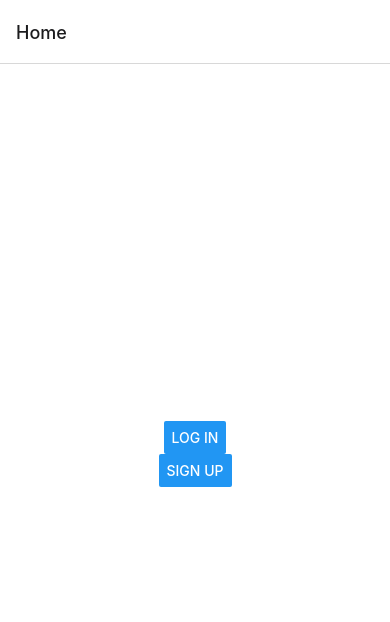
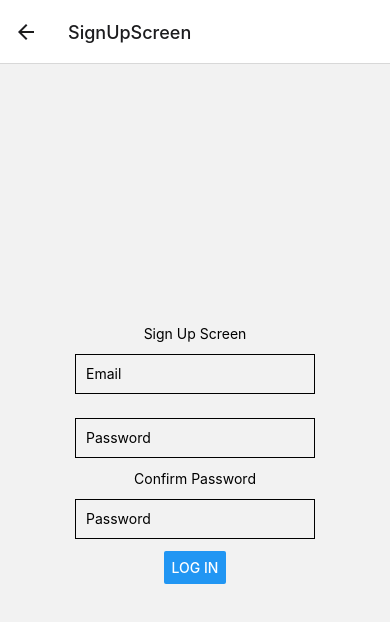
Before and after one commit to OskarGrzenda/FinalYear_Project, a React Native app in the folder GymTrackerApp/: screen /SignUpScreen in a window 390 px wide. Before the commit this address had no page. Shown: the top 622 px of the page. Built offline with nearby package versions, Linux system fonts and the light colour scheme.

Commit message:
Log in Menu Changes

```diff
--- a/GymTrackerApp/App.js
+++ b/GymTrackerApp/App.js
@@ -1,11 +1,10 @@
 import { StatusBar } from 'expo-status-bar';
-import { StyleSheet, Text, View, Button } from 'react-native';
+import { StyleSheet, Text, View, Button, TextInput  } from 'react-native';
 import * as React from 'react';
-// import React, {useState} from 'react';
-//import Navigator from './routes/homeStack';
-//import { SafeAreaView } from 'react-native-safe-area-context';
-import { TouchableOpacity } from 'react-native-gesture-handler';
-//import { withOrientation } from 'react-navigation';
+
+import LoginScreen from './screens/LoginScreen';
+import SignUpScreen from './screens/SignupScreen';
+import MainMenuScreen from './screens/MainMenuScreen';
 
 import { NavigationContainer } from '@react-navigation/native';
 import { createNativeStackNavigator } from '@react-navigation/native-stack';
@@ -18,34 +17,17 @@ function HomeScreen({ navigation }) {
       <StatusBar style="auto" />
 
       <Button
-        style={{marginBottom: 20}}
         title="Log In"
-        onPress={() => navigation.navigate('LogIn')}
+        onPress={() => navigation.navigate('LoginScreen')}
       />
 
       <Button
         title="Sign Up"
-        onPress={() => navigation.navigate('SignUp')}
+        onPress={() => navigation.navigate('SignUpScreen')}
       />
 
     </View>
 );
-}
-
-function LogInScreen() {
-  return (
-    <View style={{ flex: 1, alignItems: 'center', justifyContent: 'center' }}>
-      <Text>LogIn Screen</Text>
-    </View>
-  );
-}
-
-function SignUpScreen() {
-  return (
-    <View style={{ flex: 1, alignItems: 'center', justifyContent: 'center' }}>
-      <Text>Sign Up Screen</Text>
-    </View>
-  );
 }
 
 function App() {
@@ -53,19 +35,15 @@ function App() {
     <NavigationContainer>
       <Stack.Navigator>
         <Stack.Screen name="Home" component={HomeScreen} />
-        <Stack.Screen name="LogIn" component={LogInScreen} />
-        <Stack.Screen name="SignUp" component={SignUpScreen} />
+        <Stack.Screen name="LoginScreen" component={LoginScreen} />
+        <Stack.Screen name="SignUpScreen" component={SignUpScreen} />
+        <Stack.Screen name="MainMenuScreen" component={MainMenuScreen} />
       </Stack.Navigator>
     </NavigationContainer>
   );
 }
 
 export default App;
-
-
-// export default function Main(){
-
-// }
 
 
 const styles = StyleSheet.create
--- /dev/null
+++ b/GymTrackerApp/screens/LoginScreen.js
@@ -0,0 +1,54 @@
+import { StyleSheet, Text, View, Button, TextInput  } from 'react-native';
+import * as React from 'react';
+
+function LogInScreen({ navigation }) {
+  const [email, setEmail] = React.useState('')
+  const [passsword, setPassword] = React.useState('')
+
+  return (
+    <View style={{ flex: 1, alignItems: 'center', justifyContent: 'center' }}>
+      <Text>Enter Log In Details</Text>
+
+      <TextInput
+        style={styles.input}
+        value={email}
+        onChangeText={text => setEmail(text)}
+        placeholder="Email"
+      />
+
+      <TextInput
+        style={styles.input}
+        value={passsword}
+        onChangeText={text => setPassword(text)}
+        placeholder="Password"
+        secureTextEntry
+      />
+
+      <Button
+        style={{marginBottom: 20}}
+        title="Log In"
+        onPress={() => navigation.navigate('MainMenuScreen')}
+      />
+    </View>
+  );
+}
+
+const styles = StyleSheet.create
+({
+  container: {
+    flex: 1,
+    backgroundColor: '#fff',
+    alignItems: 'center',
+    justifyContent: 'center',
+  },
+
+  input: {
+    height: 40,
+    margin: 12,
+    borderWidth: 2,
+    padding: 10,
+    backgroundColor: 'white'
+  },
+});
+
+export default LogInScreen;
--- /dev/null
+++ b/GymTrackerApp/screens/MainMenuScreen.js
@@ -0,0 +1,30 @@
+import { StyleSheet, Text, View, Button, TextInput  } from 'react-native';
+import * as React from 'react';
+
+
+function MainMenuScreen() {
+    return (
+      <View style={{ flex: 1, alignItems: 'center', justifyContent: 'center' }}>
+        <Text>Main Menu Screen</Text>
+      </View>
+    );
+  }
+
+const styles = StyleSheet.create
+({
+  container: {
+    flex: 1,
+    backgroundColor: '#fff',
+    alignItems: 'center',
+    justifyContent: 'center',
+  },
+
+  input: {
+    height: 40,
+    margin: 12,
+    borderWidth: 1,
+    padding: 10,
+  },
+});
+
+export default MainMenuScreen;
--- /dev/null
+++ b/GymTrackerApp/screens/SignupScreen.js
@@ -0,0 +1,66 @@
+import { StyleSheet, Text, View, Button, TextInput  } from 'react-native';
+import * as React from 'react';
+
+
+
+function SignUpScreen({ navigation }) {
+    const [email, setEmail] = React.useState('')
+    const [passsword, setNewPassword] = React.useState('')
+    const [confirmPasswordd, confirmPassword] = React.useState('')
+
+    return (
+      <View style={{ flex: 1, alignItems: 'center', justifyContent: 'center' }}>
+        <Text>Sign Up Screen</Text>
+
+        <TextInput
+          style={styles.input}
+          value={email}
+          onChangeText={text => setEmail(text)}
+          placeholder="Email"
+        />
+
+        <TextInput
+          style={styles.input}
+          value={passsword}
+          onChangeText={text => setNewPassword(text)}
+          placeholder="Password"
+          secureTextEntry
+        />
+
+        <Text>Confirm Password</Text>
+        <TextInput
+          style={styles.input}
+          value={confirmPasswordd}
+          onChangeText={text => confirmPassword(text)}
+          placeholder="Password"
+          secureTextEntry
+        />
+
+        <Button
+          style={{marginBottom: 20}}
+          title="Log In"
+          onPress={() => navigation.navigate('MainMenuScreen')}
+        />
+
+      </View>
+    );
+  }
+
+  const styles = StyleSheet.create
+({
+  container: {
+    flex: 1,
+    backgroundColor: '#fff',
+    alignItems: 'center',
+    justifyContent: 'center',
+  },
+
+  input: {
+    height: 40,
+    margin: 12,
+    borderWidth: 1,
+    padding: 10,
+  },
+});
+
+export default SignUpScreen;
```
